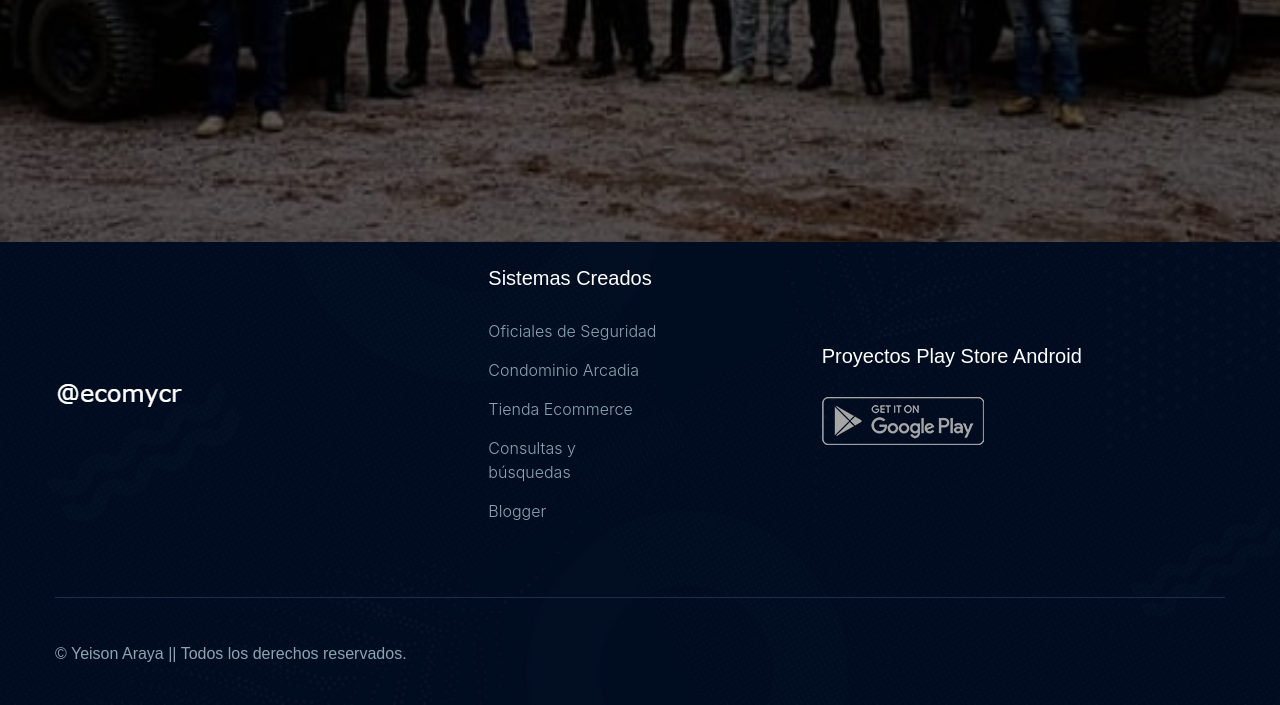
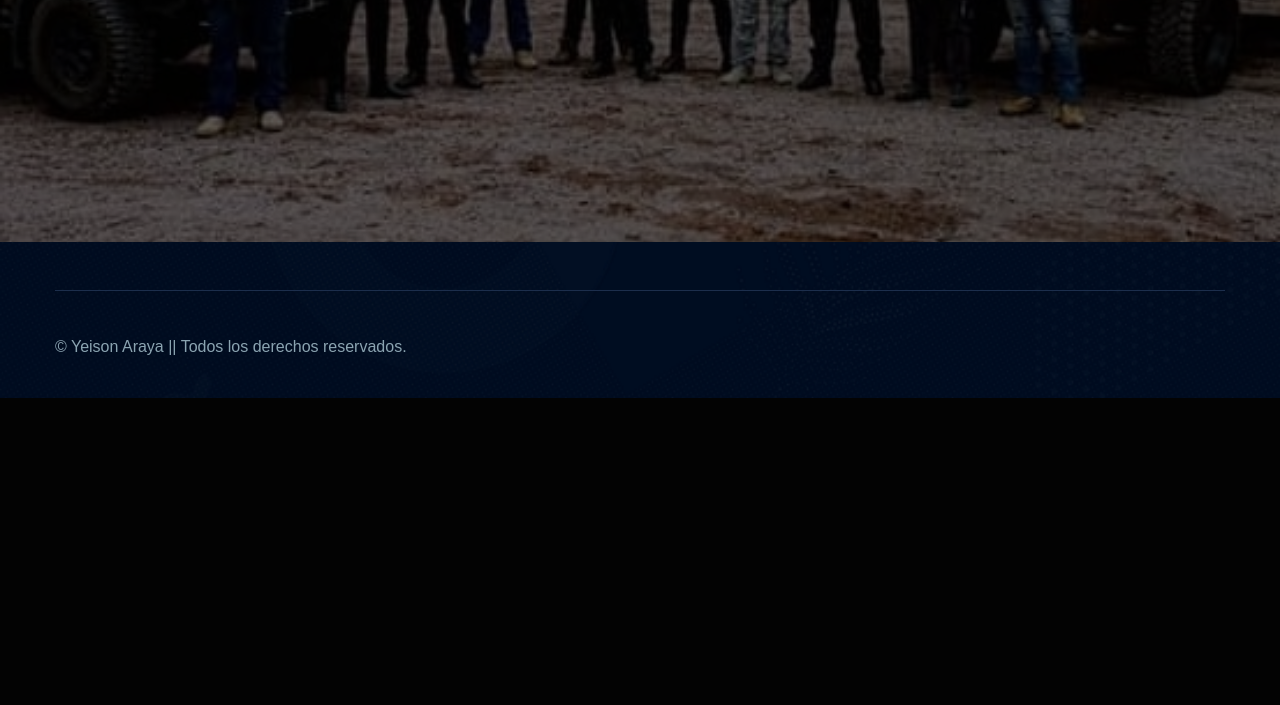
Before and after one commit to yeisonrcr/FACTUS-PORTAFOLIO2025, a Django app: page /cv/ in a window 1280 px wide. Shown: the part 2554-3259 px from the top of the page. After the commit the page ends 2952 px from the top, so only its background shows below. Run offline with Django 5.2, Linux system fonts and the light colour scheme; some libraries are stand-ins or nearby versions; some web fonts are replaced.

Commit message:
actualizacion

```diff
--- a/facturasapi/templates/facturasapi/base.html
+++ b/facturasapi/templates/facturasapi/base.html
@@ -9,7 +9,7 @@
 <body>
     <nav class="navbar navbar-expand-lg navbar-dark bg-dark">
         <div class="container">
-            <a class="navbar-brand" href="{% url 'lista_facturas' %}">Sistema de Facturación</a>
+            <a class="navbar-brand" href="{% url 'proyectos' %}">Sistema de Facturación</a>
             <div class="navbar-nav">
                 <a class="nav-link" href="{% url 'lista_facturas' %}">Facturas</a>
                 <a class="nav-link" href="{% url 'crear_factura' %}">Nueva Factura</a>
--- a/gyna/templates/vehicle/navbar.html
+++ b/gyna/templates/vehicle/navbar.html
@@ -34,7 +34,7 @@
   <!-- Navigation bar -->
   <div class="bs-example">
     <nav class="navbar navbar-expand-md bg-dark navbar-dark fixed-top">
-      <a href="/" class="navbar-brand" style="color:yellow;">Zona Sur Auto Partes</a>
+      <a href="/cv" class="navbar-brand" style="color:yellow;">Zona Sur Auto Partes</a>
       <button type="button" class="navbar-toggler" data-toggle="collapse" data-target="#navbarCollapse">
         <span class="navbar-toggler-icon"></span>
       </button>
--- a/gyna/urls.py
+++ b/gyna/urls.py
@@ -4,6 +4,7 @@ from . import views
 
 urlpatterns = [
     path('', views.admin_dashboard_view, name='casa-admin'),
+
     path('consultas/', views.admin_ver_consultas, name='ver-consultas'),
     path('edit-request/<int:id>/', views.editar_consulta, name='edit-request'),
     path('admin-dashboard/', views.admin_dashboard_view, name='admin-dashboard'),
--- a/portafolio/templates/portafolio/cv.html
+++ b/portafolio/templates/portafolio/cv.html
@@ -233,86 +233,6 @@
         <div class="footer-area ">
             <div class="container ">
                 <div class="footer-top footer-padding py-4">
-                    <div class="row justify-content-between flex-center-start">
-                        <div class="col-xl-3 col-lg-4 col-md-4 col-sm-6 ">
-                            <div class="single-footer-caption mb-50 ">
-                                <div class="single-footer-caption mb-30 ">
-                                    <div class="footer-logo ">
-                                        <a href="#">
-                                            <img src=" {% static 'cv/img/logo/logo2_footer.png' %} " alt="">
-                                        </a>
-
-                                    </div>
-                                </div>
-                            </div>
-                        </div><!-- Comienza la columna con tamaño ajustable según el dispositivo -->
-                        <div class="col-xl-2 col-lg-2 col-md-4 col-sm-6 ">
-                            <!-- col-xl-2: Ocupa 2 columnas en pantallas extra grandes, col-lg-2: 2 columnas en pantallas grandes -->
-                            <!-- col-md-4: 4 columnas en pantallas medianas, col-sm-6: 6 columnas en pantallas pequeñas -->
-
-                            <!-- Contenedor de una sola sección del pie de página -->
-                            <div class="single-footer-caption mb-50 ">
-                                <!-- single-footer-caption: Clase personalizada para el estilo, mb-50: Margen inferior -->
-
-                                <!-- Título del pie de página -->
-                                <div class="footer-tittle ">
-                                    <!-- footer-tittle: Clase personalizada para el estilo del título -->
-
-                                    <!-- Encabezado del título -->
-                                    <h4>Sistemas creados</h4>
-                                    <!-- h4: Título de nivel 4 con el texto "Sistemas creados" -->
-
-                                    <!-- Lista de enlaces -->
-                                    <ul>
-                                        <!-- Lista no ordenada -->
-                                        <li>
-                                            <!-- Elemento de la lista -->
-                                            <a href="{% url 'todo_oficial' %}">Oficiales de Seguridad</a>
-                                            <!-- Enlace a la URL 'todo_oficial' con el texto "Oficiales de Seguridad" -->
-                                        </li>
-                                        <li>
-                                            <!-- Elemento de la lista -->
-                                            <a href="{% url 'condominio_home' %}">Condominio Arcadia</a>
-                                            <!-- Enlace a la URL 'condominio_home' con el texto "Condominio Arcadia" -->
-                                        </li>
-                                        <li>
-                                            <!-- Elemento de la lista -->
-                                            <a href="{% url 'tienda_list' %}">Tienda Ecommerce</a>
-                                            <!-- Enlace a la URL 'tienda_list' con el texto "Tienda Ecommerce" -->
-                                        </li>
-                                        <li>
-                                            <!-- Elemento de la lista -->
-                                            <a href="{% url 'casa-admin' %}">Consultas y búsquedas</a>
-                                            <!-- Enlace a la URL 'gyna' con el texto "Consultas y búsquedas" -->
-                                        </li>
-                                        <li>
-                                            <!-- Elemento de la lista -->
-                                            <a href="{% url 'blog' %}">Blogger</a>
-                                            <!-- Enlace a la URL 'blog' con el texto "Blogger" -->
-                                        </li>
-                                    </ul>
-                                </div>
-                            </div>
-                        </div>
-
-
-                        <div class="col-xl-3 col-lg-3 col-md-4 col-sm-6 ">
-                            <div class="single-footer-caption mb-50 ">
-                                <div class="footer-tittle ">
-                                    <h4>Proyectos Play Store Android</h4>
-                                    <ul>
-                                        <li class="app-log ">
-                                            <a href="{% url "proyectos" %}">
-
-                                            <img src=" {% static 'cv/img/gallery/app-logo.png' %} " alt="">
-
-                                        </li>
-
-                                    </ul>
-                                </div>
-                            </div>
-                        </div>
-                    </div>
                 </div>
                 <div class="footer-bottom ">
                     <div class="row d-flex justify-content-between align-items-center ">
--- a/repuestos/templates/repuestos/base.html
+++ b/repuestos/templates/repuestos/base.html
@@ -51,7 +51,7 @@
         <div class="container mx-auto px-4">
             <div class="relative flex items-center justify-between h-16">
                 <!-- Logo y nombre de la tienda -->
-                <a href="/repuestos" class="flex-shrink-0 flex items-center space-x-2">
+                <a href="/cv" class="flex-shrink-0 flex items-center space-x-2">
                     <i class="fas fa-cogs text-yellow-500"></i>
                     <span class="text-2xl font-bold text-gray-800">Zona Sur AutoPartes</span>
                 </a>
--- a/repuestos/templates/repuestos/lista_repuestos.html
+++ b/repuestos/templates/repuestos/lista_repuestos.html
@@ -103,7 +103,7 @@
         <div class="container mx-auto px-4">
             <div class="relative flex items-center justify-between h-16">
                 <!-- Logo y nombre de la tienda -->
-                <a href="/repuestos" class="flex-shrink-0 flex items-center space-x-2">
+                <a href="/cv" class="flex-shrink-0 flex items-center space-x-2">
                     <i class="fas fa-cogs text-yellow-500"></i>
                     <span class="text-2xl font-bold text-gray-800">Zona Sur AutoPartes</span>
                 </a>
```
Also changed, not shown: gyna/templates/vehicle/admin_dashboard.html (+157 -164 lines), gyna/views.py (+1 -7 lines), blog/migrations/0001_initial.py, condominio/migrations/0001_initial.py, condominio/migrations/0002_rename_registroautomoviles_registroautomovil_and_more.py (deleted), facturasapi/migrations/0001_initial.py, factus/migrations/0001_initial.py, gyna/migrations/0001_initial.py, gyna/migrations/0002_alter_request_date.py (deleted), gyna/migrations/0003_alter_request_date.py (deleted), repuestos/migrations/0001_initial.py, tiendas/migrations/0001_initial.py.
